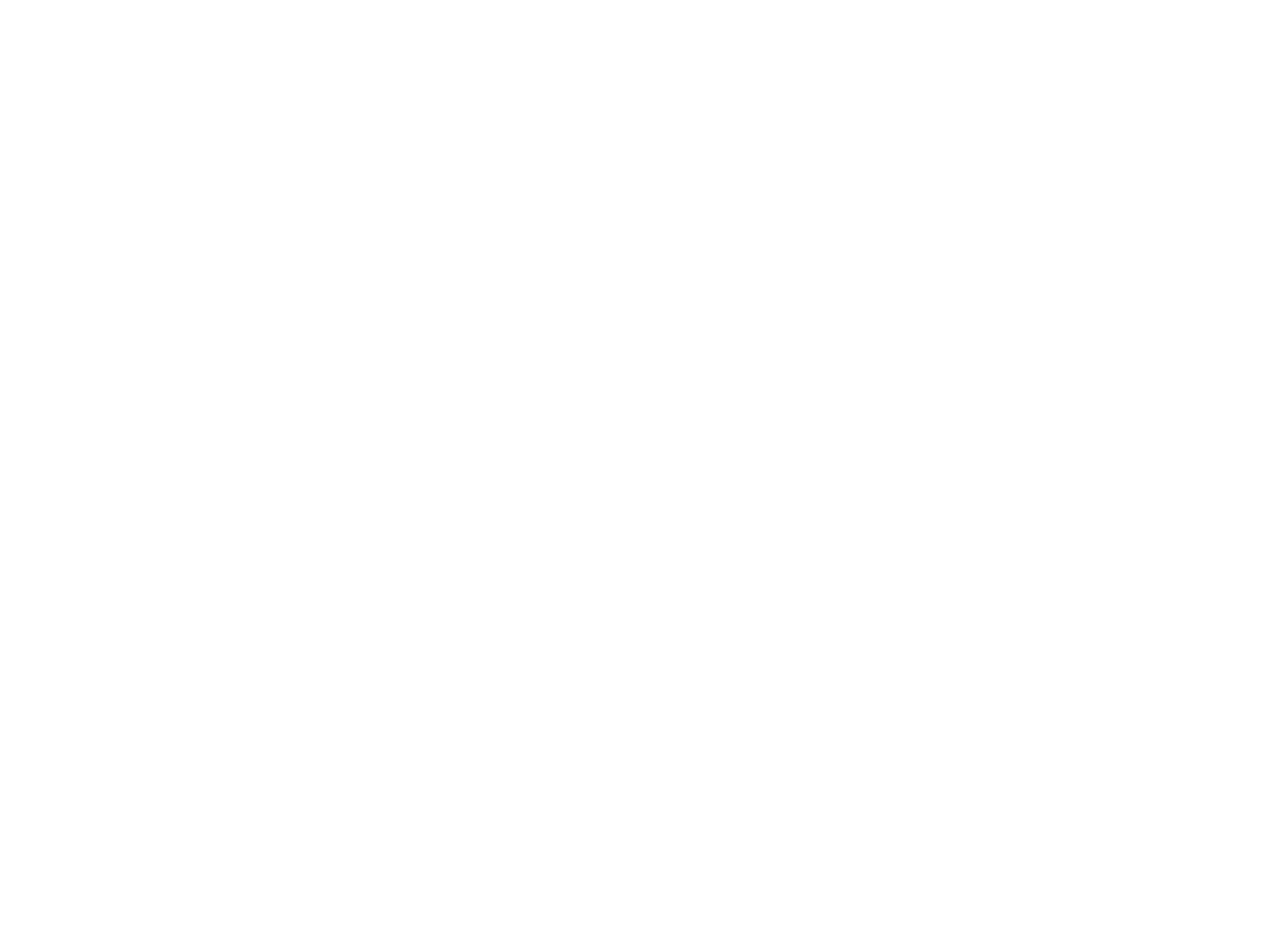
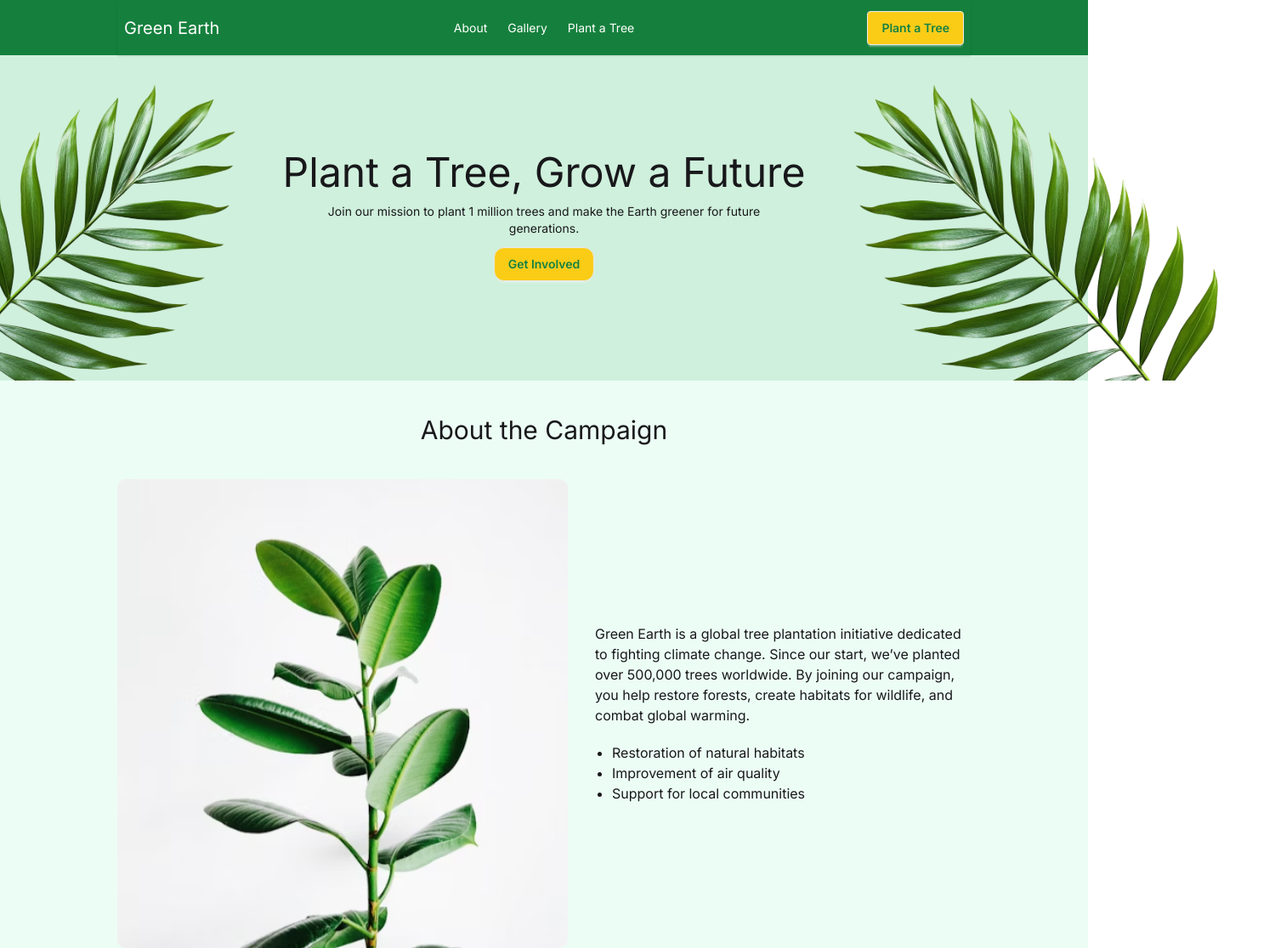
Before and after one commit to engsanjid/Green-Earth, a plain HTML site: page index.html in a window 1280 px wide. Shown: the whole page at 85% size, 1500 px wide, since content can reach past the window. Before the commit the page ends 800 px from the top, so only its background shows below. Drawn offline with nearby package versions, Linux system fonts and the light colour scheme.

Commit message:
added nav banner  About Campaign section

```diff
--- a/index.html
+++ b/index.html
@@ -5,8 +5,89 @@
     <meta name="viewport" content="width=device-width, initial-scale=1.0">
     <title>Assignment 6</title>
 
+<!--font awesome-->
+    <link rel="stylesheet" href="https://cdnjs.cloudflare.com/ajax/libs/font-awesome/7.0.1/css/all.min.css" integrity="sha512-2SwdPD6INVrV/lHTZbO2nodKhrnDdJK9/kg2XD1r9uGqPo1cUbujc+IYdlYdEErWNu69gVcYgdxlmVmzTWnetw==" crossorigin="anonymous" referrerpolicy="no-referrer" />
+
+<!--Tailwindcss & Daisyui-->
+    <link href="https://cdn.jsdelivr.net/npm/daisyui@5" rel="stylesheet" type="text/css" />
+     <script src="https://cdn.jsdelivr.net/npm/@tailwindcss/browser@4"></script>
+<!--font-->
+     <link rel="preconnect" href="https://fonts.googleapis.com">
+     <link rel="preconnect" href="https://fonts.gstatic.com" crossorigin>
+     <link href="https://fonts.googleapis.com/css2?family=Inter:ital,opsz,wght@0,14..32,100..900;1,14..32,100..900&display=swap" rel="stylesheet">
+
+<!--css-->
+      <link rel="stylesheet" href="style.css">
+
 </head>
-<body>
+
+<!--Body-->
+<body class="inter-font ">
+
+<!--Nav-->
+    <nav class="bg-[#15803D] px-[138px]">
+
+    <div class="navbar shadow-sm ">
+    <div class="navbar-start">
+    <p class=" text-xl text-white">Green Earth</p>
+    </div>
+  <div class="navbar-center hidden lg:flex">
+    <ul class="menu menu-horizontal px-1 text-white">
+      <li><a>About</a></li>
+      <li><a href="">Gallery</a></li>
+      <li><a>Plant a Tree</a></li>
+    </ul>
+  </div>
+  <div class="navbar-end ">
+    <a class="btn bg-[#FACC15] text-[#15803D]">Plant a Tree</a>
+  </div>
+</div>
+
+    </nav>
+
+
+
+<!--Banner-->
+
+    <div class="flex justify-center items-center bg-[#CFF0DC] ">
+          <img src="/assets/hero-leaf1.png" alt="">
+          <div class="pb-1  text-center ">
+              <h1 class="w-[627px] h-[60px] text-5xl">Plant a Tree, Grow a Future</h1>
+              <p class="pb-3 text-sm">Join our mission to plant 1 million trees and make the Earth greener for future <br> generations.</p>
+             <a class="btn bg-[#FACC15] text-[#15803D] rounded-xl" href="">Get Involved</a>
+          </div>
+          <img src="/assets/hero-leaf2.png" alt="">
+    </div>
+
+
+
+<!--About Campaign-->
+
+   <section class="px-[138px] bg-emerald-50 ">
+   <h1 class="text-center p-[40px] text-3xl">About the Campaign</h1>
+   <div class="flex gap-8">
+    <img src="/assets/about.png" alt="">
+    <div class="pt-[170px] pb-[170px]">
+      <p class="pb-5">
+        Green Earth is a global tree plantation initiative dedicated to fighting climate change. Since our start, we’ve planted over 500,000 trees worldwide. By joining our campaign, you help restore forests, create habitats for wildlife, and combat global warming.
+      </p>
+      <ul class="list-disc pl-5">
+        <li>Restoration of natural habitats</li>
+        <li>Improvement of air quality</li>
+        <li>Support for local communities</li>
+      </ul>
+    </div>
+   </div>
+
+</section>
+
+
+
+<!--Our Impact Section-->
+<section>
+
+
+</section>
 
 </body>
 </html>
--- /dev/null
+++ b/style.css
@@ -0,0 +1,7 @@
+
+.inter-font {
+  font-family: "Inter", sans-serif;
+  font-optical-sizing: auto;
+  font-weight: 627px;
+  font-style: normal;
+}
--- /dev/null
+++ b/tailwind.config.js
@@ -0,0 +1,11 @@
+// tailwind.config.js
+module.exports = {
+  content: [
+    "./src/**/*.{js,jsx,ts,tsx}",
+    "./public/index.html",
+  ],
+  theme: {
+    extend: {},
+  },
+  plugins: [],
+}
```
Also changed, not shown: 1 other file.
